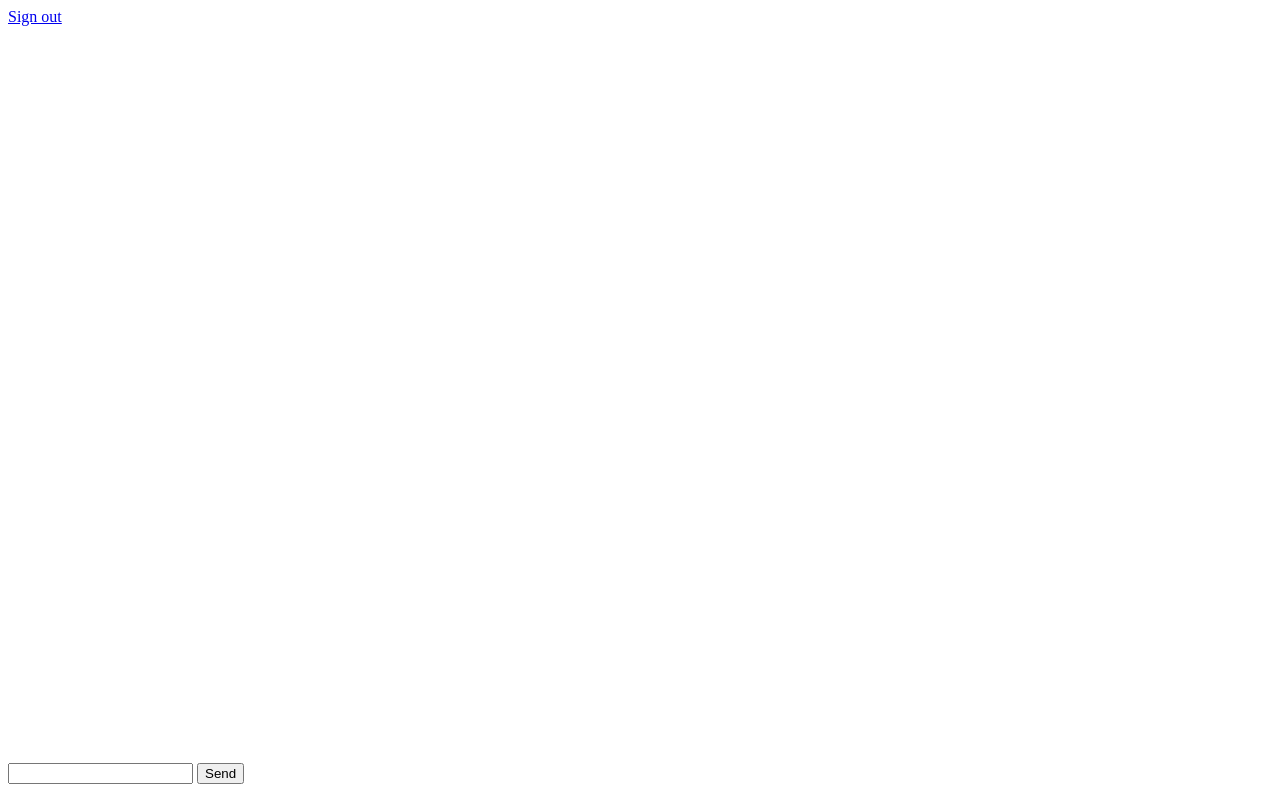
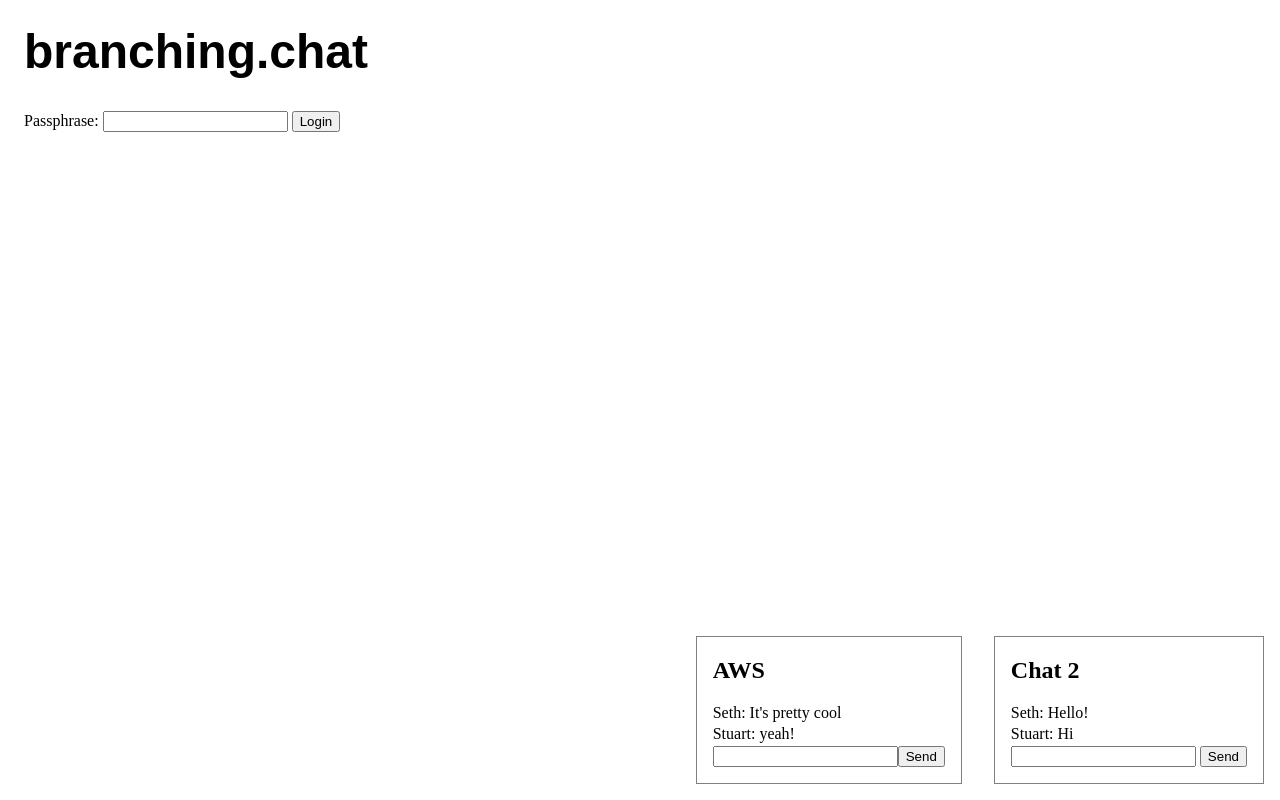
Before and after one commit to seth10/branching-chat, a plain HTML site: page index.html in a window 1280 px wide. Drawn offline with nearby package versions, Linux system fonts and the light colour scheme.

Commit message:
Remove Google OAuth, add JS to create chat div

```diff
--- a/index.html
+++ b/index.html
@@ -1,51 +1,90 @@
 <html>
 <head>
-	<script src="https://apis.google.com/js/platform.js" async defer></script>
-	<meta name="google-signin-client_id" content="1021086355611-d82v3qp0knv8jq38e5ev80aohaejkjnb.apps.googleusercontent.com">
+	<script src="https://code.jquery.com/jquery.min.js"></script>
 	<script>
-		function onSignIn(googleUser) {
-			var profile = googleUser.getBasicProfile();
-			console.log('ID: ' + profile.getId()); // Do not send to your backend! Use an ID token instead.
-			console.log('Name: ' + profile.getName());
-			console.log('Image URL: ' + profile.getImageUrl());
-			console.log('Email: ' + profile.getEmail()); // This is null if the 'email' scope is not present.
-		}
-		function signOut() {
-			var auth2 = gapi.auth2.getAuthInstance();
-			auth2.signOut().then(function () {
-				console.log('User signed out.');
+		$(function() {
+			$("form#login").submit(function() {
+				alert($("form#login input").val());
+				return false;
 			});
+			$("#chat2 form").submit(function() {
+				alert($("#chat2 input[name=message]").val());
+				return false;
+			});
+			addChat(3, "AWS", ["Seth: It's pretty cool", "Stuart: yeah!"]);
+		});
+		function addChat(id, subject, chat) {
+			let newChatDiv = document.createElement("div");
+			let newChatTitle = document.createElement("h2");
+			let newChatMessages = document.createElement("div");
+			let newChatForm = document.createElement("form");
+			let newChatText = document.createElement("input");
+			let newChatSend = document.createElement("input");
+			newChatDiv.id = "chat"+id;
+			newChatTitle.appendChild(document.createTextNode(subject));
+			newChatMessages.className = "messagesContainer";
+			newChatText.type = "text";
+			newChatText.name = "message";
+			newChatSend.type = "submit";
+			newChatSend.value = "Send";
+			newChatDiv.appendChild(newChatTitle);
+			newChatDiv.appendChild(newChatMessages);
+			newChatForm.appendChild(newChatText);
+			newChatForm.appendChild(newChatSend);
+			newChatDiv.appendChild(newChatForm);
+			chat.forEach(message => {
+				let newMessageP = document.createElement("p");
+				newMessageP.appendChild(document.createTextNode(message));
+				newChatMessages.appendChild(newMessageP);
+			});
+			document.getElementById("chats").append(newChatDiv);
 		}
 	</script>
 
-	<script src="https://code.jquery.com/jquery.min.js"></script>
-	<script>
-		$(function() {
-			$("form").submit(function() {
-				alert($("input[name=message]").val());
-				return false;
-			});
-		});
-	</script>
-
 	<style>
+		body {
+			padding: 1em;
+		}
+		h1 {
+			font-family: Sans-Serif;
+			font-size: 3em;
+		}
 		#chats {
 			position: absolute;
-     		bottom: 0;
+     		bottom: 1em;
+			right: 0;
+		}
+		#chats > div {
+			border: 1px solid grey;
+			padding: 0 1em;
+			margin: 0 1em;
+			float: right;
+		}
+		div.messagesContainer p {
+			margin: 0.2em 0;
 		}
 	</style>
 </head>
 <body>
-	<div class="g-signin2" data-onsuccess="onSignIn"></div>
-	<a href="#" onclick="signOut();">Sign out</a>
+	<h1>branching.chat</h1>
+
+	<form id="login">
+		<label>Passphrase: <input type="text"></label>
+		<input type="submit" value="Login">
+	</form>
 
 	<div id="chats">
-		<div id="chat">
+		<div id="chat2">
+			<h2>Chat 2</h2>
+			<div class="messagesContainer">
+				<p>Seth: Hello!</p>
+				<p>Stuart: Hi</p>
+			</div>
+			<form>
+				<input type="text" name="message">
+				<input type="submit" value="Send">
+			</form>
 		</div>
-		<form>
-			<input type="text" name="message">
-			<input type="submit" value="Send">
-		</form>
 	</div>
 </body>
 </html>
```
